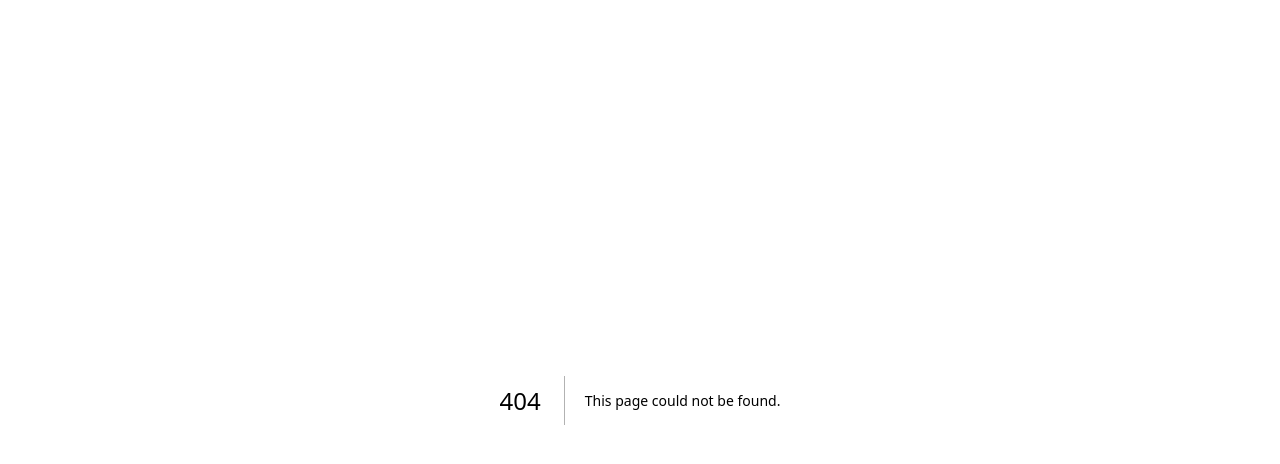
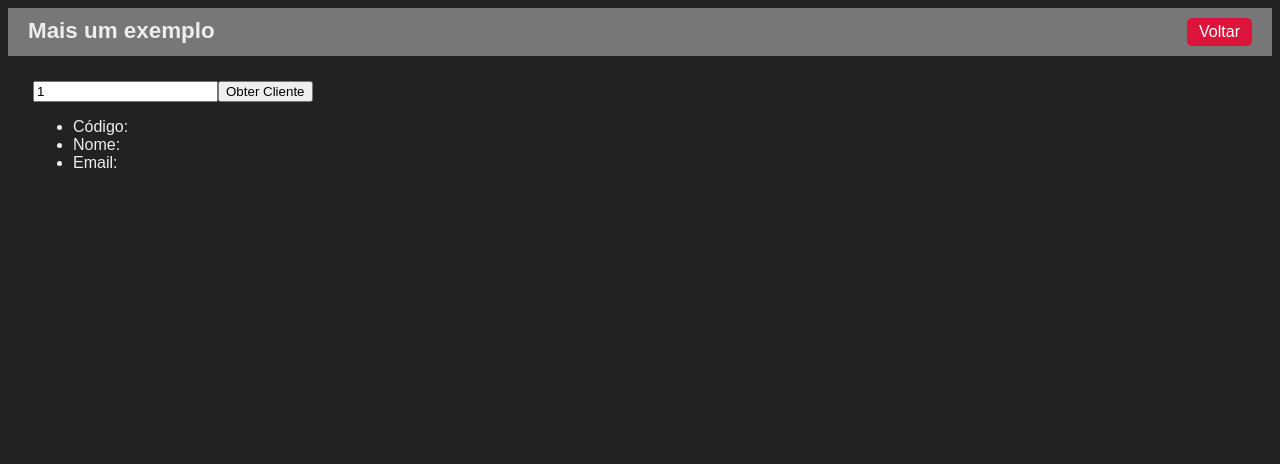
Before and after one commit to alandutra02/next, a Next.js app in the folder fundamentos/: page /integracao in a window 1280 px wide. Before the commit this address had no page. Shown: the top 464 px of the page. Built offline with nearby package versions, Linux system fonts and the light colour scheme.

Commit message:
integracao API

```diff
--- /dev/null
+++ b/fundamentos/src/pages/api/clientes/[codigo].js
@@ -0,0 +1,9 @@
+export default function handler(req, res) {
+    const codigo = req.query.codigo
+    // res.status(200).send({ também poderia ser utilizada esta linha com send no lugar de json que teria o mesmo efeito.
+    res.status(200).json({
+        id: `${codigo}`,
+        nome: `Jorge ${codigo}`,
+        email: `alandutra${codigo}@yahoo.com.br`
+    })
+}
--- /dev/null
+++ b/fundamentos/src/pages/api/clientes/index.js
@@ -0,0 +1,14 @@
+export default function cliente(req, res) {
+    if(req.method === 'GET')
+    res.status(200).send('oi') // resposta em string
+
+    else if (req.method == 'PUT') { // resposta em objeto
+        res.status(200).json({
+        nome: "jorge",
+        id: 123,
+        sobrenome: "Dutra"
+        })
+    } else {
+        res.status(405).end()
+    }
+}
--- a/fundamentos/src/pages/api/hello.js
+++ b/fundamentos/src/pages/api/hello.js
@@ -1,5 +1,8 @@
 // Next.js API route support: https://nextjs.org/docs/api-routes/introduction
 
 export default function handler(req, res) {
-  res.status(200).json({ name: "John Doe" });
+  res.status(200).json({
+    name: "John Doe",
+    params: JSON.stringify(req.query)
+  });
 }
--- /dev/null
+++ b/fundamentos/src/pages/api/testeApi.js
@@ -0,0 +1,8 @@
+export default function handler(req, res) {
+    res.status(200).json({
+        name: 'Teste API',
+        metodo: req.method,
+        nome: req.query.nome,
+        idade: +req.query.idade // o sinal + converte o resultado de query.idade de string para numero
+    })
+}
--- /dev/null
+++ b/fundamentos/src/pages/estado.jsx
@@ -0,0 +1,22 @@
+import Layout from "@/components/Layout";
+import { useState } from "react";
+
+export default function Estado() {
+
+    // abaixo é feito o destructuring para facilitar o uso do useState. Se não for feito o destructuruing teremos que fazer conforme as linhas comentadas abaixo
+    const [numero, setNumero] = useState(0) // React Hooks
+    /* const state = useState(0) // caso o destructuring não fosse feito teriamos que descomentar esse bloco
+    let numero = state[0] // posição zero do state refere-se ao valor, a posição 1 do array refere-se a uma função que pode ser definida
+    let alteraNumero = state[1] */
+
+    function incrementar() {
+        // alteraNumero(numero + 1) // caso o destructuring não fosse feito, teríamos que descomentar esta linha
+        setNumero(numero + 1)
+    }
+    return (
+        <Layout titulo="Componente com Estado">
+            <div>{numero}</div>
+            <button onClick={incrementar}>Incrementar</button>
+        </Layout>
+    )
+}
--- a/fundamentos/src/pages/index.jsx
+++ b/fundamentos/src/pages/index.jsx
@@ -14,6 +14,8 @@ export default function Inicio() {
             <Navegador destino='/jsx' menu="JSX" cor="crimson" />
             <Navegador destino='/navegacao' menu="Navegação #01" cor="green" />
             <Navegador destino='/cliente/sp/123' menu="Navegação #02" cor="blue" />
+            <Navegador destino='/estado' menu="Componente com Estado" cor="pink" />
+            <Navegador destino='/integracao' menu="Integração com API" cor="yellow" />
         </div>
     )
 }
--- /dev/null
+++ b/fundamentos/src/pages/integracao.jsx
@@ -0,0 +1,34 @@
+import Layout from "@/components/Layout"
+import { useState } from "react"
+
+export default function Integracao() {
+
+    const [codigo, setCodigo] = useState(1)
+    const [cliente, setCliente] = useState({})
+
+    async function obterCliente() {
+
+        const resp = await fetch(`http://localhost:3000/api/clientes/${codigo}`)
+        const dados = await resp.json()
+        setCliente(dados)
+        // a forma abaixo é uma outra forma de escrever apagando as 3 linhas acima
+        /* fetch(`http://localhost:3000/api/clientes/${codigo}`)
+            .then(resp => resp.json())
+            .then(dados => setCliente(dados)) */
+    }
+
+    return (
+        <Layout>
+            <div>
+                <input type="number" value={codigo} onChange={e => setCodigo(e.target.value)}/>
+                <button onClick={obterCliente}>Obter Cliente</button>
+            </div>
+            <ul>
+                <li>Código: {cliente.id}</li>
+                <li>Nome: {cliente.nome}</li>
+                <li>Email: {cliente.email}</li>
+            </ul>
+
+        </Layout>
+    )
+}
```
